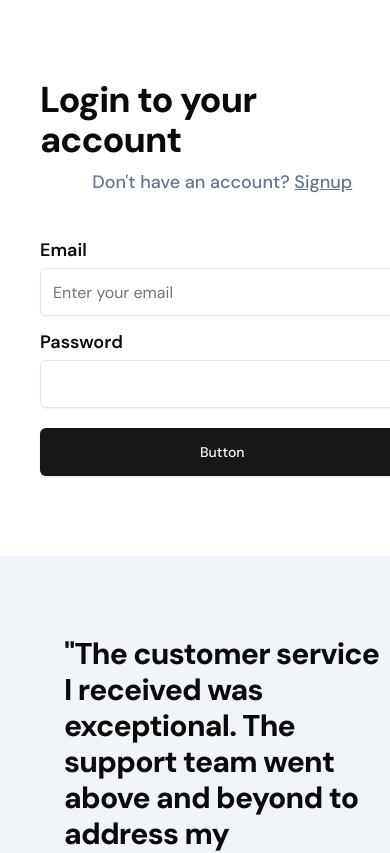
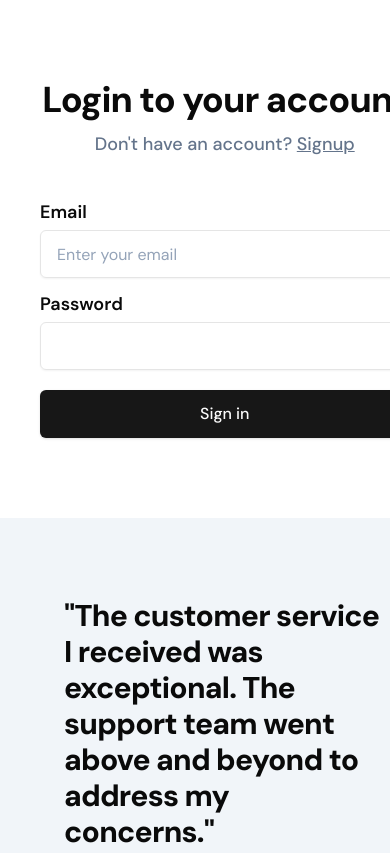
Before and after one commit to yashrajvrma/ChitPost-blog, a React (Vite) app in the folder frontend/: page /signin in a window 390 px wide. Shown: the top 853 px of the page. Built offline with nearby package versions, Linux system fonts and the light colour scheme.

Commit message:
add signup and signin page

```diff
--- a/frontend/src/components/ui/input.tsx
+++ b/frontend/src/components/ui/input.tsx
@@ -8,7 +8,7 @@ const Input = React.forwardRef<HTMLInputElement, React.ComponentProps<"input">>(
       <input
         type={type}
         className={cn(
-          "flex h-12 w-full rounded-md border border-input bg-transparent px-3 py-1 text-base shadow-sm transition-colors file:border-0 file:bg-transparent file:text-sm file:font-medium file:text-foreground placeholder:text-muted-foreground focus-visible:outline-none focus-visible:ring-1 focus-visible:ring-ring disabled:cursor-not-allowed disabled:opacity-50 md:text-sm",
+          "flex h-12 w-full rounded-md border border-input bg-transparent px-4 py-1 text-base shadow-sm transition-colors file:border-0 file:bg-transparent file:text-md file:font-medium file:text-foreground placeholder:text-muted-foreground placeholder:text-md placeholder:font-sans placeholder:text-slate-400 focus-visible:outline-none focus-visible:ring-1 focus-visible:ring-ring disabled:cursor-not-allowed disabled:opacity-50 md:text-md",
           className
         )}
         ref={ref}
--- a/frontend/src/pages/Signin.tsx
+++ b/frontend/src/pages/Signin.tsx
@@ -16,7 +16,7 @@ function Signin() {
           <div className="text-4xl font-extrabold font-sans tracking-tight">
             Login to your account
           </div>
-          <div className="text-lg text-slate-500 font-medium mt-2 mb-10">
+          <div className="text-lg text-slate-500 font-medium mt-2.5 mb-10">
             Don't have an account?{" "}
             <span className="underline cursor-pointer " onClick={handleLogin}>
               Signup
@@ -35,7 +35,7 @@ function Signin() {
             <Input type="password" id="password" />
           </div>
           <div className="grid w-full max-w-sm items-center gap-1 mt-2">
-            <Button>Button</Button>
+            <Button className="text-md">Sign in</Button>
           </div>
         </div>
         <div className="quote-section bg-slate-100 flex flex-col justify-center text-3xl md:text-4xl font-sans font-extrabold tracking-tight md:px-32 px-16 ">
--- a/frontend/src/pages/Signup.tsx
+++ b/frontend/src/pages/Signup.tsx
@@ -21,12 +21,18 @@ function Signup() {
   } = useForm<SignupFormValues>();
 
   const handleRegistration = async (data: SignupFormValues) => {
+    // console.log(data);
     try {
-      console.log("data is" + data);
-      // const response = await axios.post(url, data);
-      // console.log("response is" + response);
-      navigate("/");
-    } catch (error) {}
+      const response = await axios.post(
+        `${import.meta.env.VITE_BASE_URL}/user/signup`,
+        data
+      );
+      if (response.data.success) {
+        console.log(response.data.message);
+      }
+    } catch (error) {
+      console.error(error);
+    }
   };
 
   const registerOptions = {
@@ -53,7 +59,7 @@ function Signup() {
           <div className="text-4xl font-extrabold font-sans tracking-tight">
             Create an account
           </div>
-          <div className="text-lg text-slate-500 font-medium mt-2 mb-10">
+          <div className="text-lg text-slate-500 font-medium mt-2.5 mb-10">
             Already have an account?{" "}
             <span className="underline cursor-pointer " onClick={handleLogin}>
               Login
@@ -116,7 +122,7 @@ function Signup() {
               </small>
             </div>
             <div className="grid w-full max-w-sm items-center gap-1 mt-2">
-              <Button>Button</Button>
+              <Button className="text-md">Sign Up</Button>
             </div>
           </form>
         </div>
```
Also changed, not shown: 1 other file (tests, documents, lock files or other folders).
